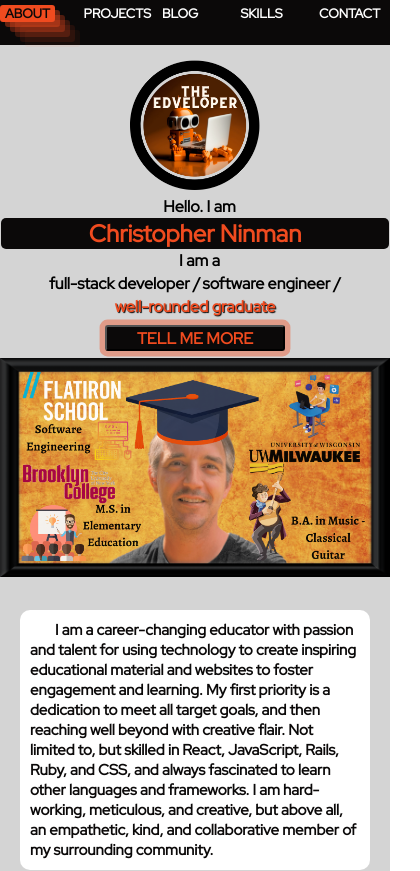
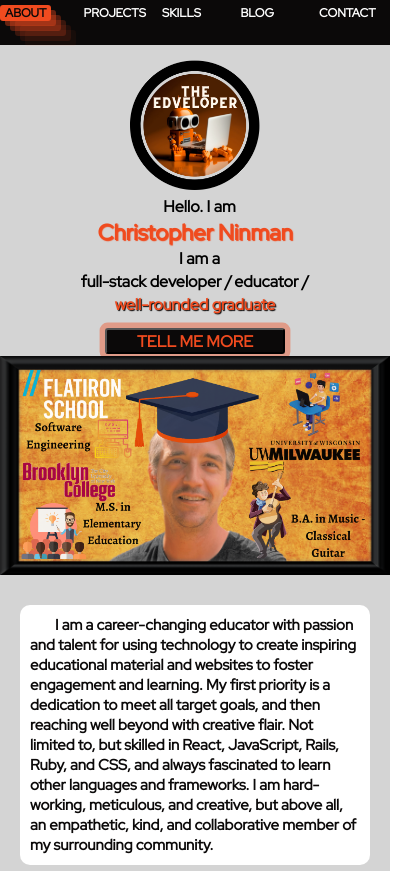
Before and after one commit to ctninman/me, a React (Create React App) app: page / in a window 390 px wide. Shown: the top 871 px of the page, 420 px wide, since content can reach past the window. Built offline with nearby package versions, Linux system fonts and the light colour scheme; the HTML template or start-up script is replaced by a standard one.

Commit message:
updated about section layout resizing

```diff
--- a/src/About.js
+++ b/src/About.js
@@ -163,7 +163,7 @@
 						<h3>I am a </h3>
 					<div className='job-descriptions'>
 						<h2 style={traitStyle}> full-stack developer /</h2>
-						<h2 style={traitStyle}> software engineer /</h2>
+						<h2 style={traitStyle}> educator /</h2>
 						<h2 style={changingTraitStyle}> {currentTrait.description}</h2>
 					</div>
 					<div className='slide-button'>
--- a/src/App.js
+++ b/src/App.js
@@ -82,8 +82,8 @@
       <div className='page-style'>
         <About aboutRef={aboutRef}/>
         <Projects projectRef={projectRef}/>
+        <Skills skillRef={skillRef}/>
         <Blog blogRef={blogRef}/>
-        <Skills skillRef={skillRef}/>
         <Contact contactRef={contactRef}/>
       </div>
     </main>
--- a/src/Blog.js
+++ b/src/Blog.js
@@ -5,7 +5,9 @@
 function Blog({blogRef}) {
 
 	const blogH1 = {
-		color: '#0B0909',
+		// color: '#0B0909',
+		backgroundColor: '#000000',
+		color: '#ffffff',
 		marginBottom: '0px',
 		marginTop: '0px',
 		paddingLeft: '20px',
--- a/src/Contact.js
+++ b/src/Contact.js
@@ -4,7 +4,9 @@
 function Contact({contactRef}) {
 
 	const contactH1 = {
-		color: '#0B0909',
+		// color: '#0B0909',
+		backgroundColor: '#000000',
+		color: '#ffffff',
 		marginBottom: '0px',
 		marginTop: '0px',
 		paddingLeft: '20px',
@@ -42,11 +44,11 @@
 				</a>
 				</div>
 			</div>
-			<div style={{width: '300px', margin: 'auto', paddingBottom: '50px'}}>
+			<div style={{width: '300px', margin: 'auto', paddingBottom: '30px', paddingTop: '20px'}}>
 				<img style={{width: '100%'}} alt='Edveloper logo' src={MyLogo}/>
 			</div>
-			<div className='bandcamp' style={{width: '400px',  margin: 'auto'}}>
-				<iframe title="My Music on Bandcamp" style={{ padding: '10px', border: '10px', width: '100%', height: '120px'}} src="https://bandcamp.com/EmbeddedPlayer/album=3270040406/size=large/bgcol=ffffff/linkcol=0687f5/tracklist=false/artwork=small/transparent=true/" seamless><a href="https://christopherninman.bandcamp.com/album/fragments">Fragments by Christopher Ninman</a></iframe>
+			<div className='bandcamp'>
+				<iframe title="My Music on Bandcamp" style={{ width: '100%', height: '120px'}} src="https://bandcamp.com/EmbeddedPlayer/album=3270040406/size=large/bgcol=ffffff/linkcol=0687f5/tracklist=false/artwork=small/transparent=true/" seamless><a href="https://christopherninman.bandcamp.com/album/fragments">Fragments by Christopher Ninman</a></iframe>
 			</div>
 		</div>
 	);
--- a/src/Projects.js
+++ b/src/Projects.js
@@ -10,11 +10,12 @@
 
 	const projectDiv = {
 		backgroundColor: '#ebebeb',
-		borderBottom: '3px solid black'
+		// borderBottom: '3px solid black'
 	}
 	const projecth1 ={
-		// backgroundColor: '#ebebeb',
-		color: '#0B0909',
+		backgroundColor: '#000000',
+		// color: '#0B0909',
+		color: '#ffffff',
 		marginBottom: '0px',
 		marginTop: '0px',
 		paddingLeft: '20px',
--- a/src/Sidebar.js
+++ b/src/Sidebar.js
@@ -16,11 +16,11 @@
 			<div onClick={() => handleSidebarClick(projectRef, 'project')}>
 				<h1 className={sidebarHighlight === 'project' ? 'sidebar-highlight' : 'sidebar-no-highlight'}>PROJECTS</h1>
 			</div>
+			<div onClick={() => handleSidebarClick(skillRef, 'skill')}>
+				<h1 className={sidebarHighlight === 'skill' ? 'sidebar-highlight' : 'sidebar-no-highlight'}>SKILLS</h1>
+			</div>
 			<div onClick={() => handleSidebarClick(blogRef, 'blog')}>
 				<h1 className={sidebarHighlight === 'blog' ? 'sidebar-highlight' : 'sidebar-no-highlight'}>BLOG</h1>
-			</div>
-			<div onClick={() => handleSidebarClick(skillRef, 'skill')}>
-				<h1 className={sidebarHighlight === 'skill' ? 'sidebar-highlight' : 'sidebar-no-highlight'}>SKILLS</h1>
 			</div>
 			<div onClick={() => handleSidebarClick(contactRef, 'contact')}>
 				<h1 className={sidebarHighlight === 'contact' ? 'sidebar-highlight' : 'sidebar-no-highlight'}>CONTACT</h1>
--- a/src/Skills.js
+++ b/src/Skills.js
@@ -5,8 +5,9 @@
 function Skills({skillRef}) {
 
 	const skillsH1 = {
-		backgroundColor: '#ebebeb',
-		color: '#0B0909',
+		// backgroundColor: '#ebebeb',
+		backgroundColor: '#000000',
+		color: '#ffffff',
 		marginBottom: '0px',
 		marginTop: '0px',
 		paddingLeft: '20px',
--- a/src/index.css
+++ b/src/index.css
@@ -35,10 +35,12 @@
 }
 
 .about-left h1 {
-	margin: 5px;
+	margin: 2px;
 	font-size: 28px;
-	color: #F04B1F;
-	background-color: #0B0909;
+	font-weight: bold;
+	color: #000000;
+	/* background-color: #0B0909; */
+	text-shadow: 1px 1px 1px #F04B1F;
 	border-radius: 5px;
 	/* text-shadow: rgba(11, 9, 9, 0.11) 3px 3px, rgba(11, 9, 9, 0.09) 6px 6px, rgba(11, 9, 9, 0.07) 9px 9px, rgba(11, 9, 9, 0.05) 12px 12px, rgba(11, 9, 9, 0.03) 15px 15px,
 	rgba(11, 9, 9, 0.11) -3px 3px, rgba(11, 9, 9, 0.09) -6px 6px, rgba(11, 9, 9, 0.07) -9px 9px, rgba(11, 9, 9, 0.05) -12px 12px, rgba(11, 9, 9, 0.03) -15px 15px,
@@ -47,14 +49,14 @@
 }
 
 .about-left h2 {
-	margin: 5px;
-	font-size: 24px;
+	margin: 2px;
+	font-size: 20px;
 	text-align: center;
 }
 
 .about-left h3 {
-	margin: 5px;
-	font-size: 24px;
+	margin: 2px;
+	font-size: 20px;
 	text-align: center;
 }
 
@@ -62,7 +64,10 @@
 	width: 60%;
 }
 
-
+.bandcamp {
+	width: 450px;
+	margin: auto;
+}
 
 .blog-flip {
 	height: 95px;
@@ -140,7 +145,7 @@
 	text-align:left;
 	display: flex;
 	flex-direction: row;
-	border-bottom: 3px solid black;
+	/* border-bottom: 3px solid black; */
 }
 
 .comp-about p {
@@ -156,8 +161,9 @@
 }
 
 .comp-blogs {
-	background-color: #d4d4d4;
-	border-bottom: 3px solid black;
+	/* background-color: #d4d4d4; */
+	background-color: #ebebeb;
+	/* border-bottom: 3px solid black; */
 }
 
 .comp-contact {
@@ -231,7 +237,7 @@
 	height: 17%;
 	width: 19.5%;
 	display: flex;
-	text-align: center;
+	text-align: left;
 	flex-direction: column;
 	justify-content: center;
 }
@@ -266,6 +272,7 @@
 	/* padding: 20%; */
 	/* justify-content: center; */
 	border-radius: 50%;
+	border: black 1px solid;
 	margin: 20px;
 	margin-bottom: 20px;
 
@@ -383,18 +390,19 @@
 }
 
 .comp-skills {
-	background-color: #ebebeb;
+	/* background-color: #ebebeb; */
+	background-color: #d4d4d4;
 	display: flex;
 	flex-direction: row;
 	flex-wrap: wrap;
 	align-items: center;
-	justify-content: space-between;
+	justify-content: space-around;
 	width: 100%;
 	/* padding-left: 10%; */
 	/* height: 85vh; */
 	padding-top: 10px;
 	padding-bottom: 40px;
-	border-bottom: 3px solid black;
+	/* border-bottom: 3px solid black; */
 	/* position: relative; */
 }
 
@@ -516,6 +524,7 @@
 	cursor: pointer;
 	height: 40px;
 	width: 180px;
+	margin-top: 5px;
 	/* margin-left: 10%; */
 	/* margin-right: 10%; */
 	/* margin-top: 20px; */
@@ -628,6 +637,7 @@
 	cursor: pointer;
 	height: 40px;
 	width: 180px;
+	margin-top: 5px;
 	/* margin-left: 10%;
 	margin-right: 10%;
 	margin-top: 20px;
@@ -787,6 +797,7 @@
 	object-fit: contain;
 	margin-left: 10px;
 	margin-right: 10px;
+	border-radius: 5px;
 }
 
 .single-project {
@@ -803,6 +814,7 @@
 .social-container {
 	display: flex;
 	flex-direction: row;
+	flex-wrap: wrap;
 	justify-content: center;
 }
 
@@ -834,21 +846,21 @@
 
 	.about-left h1 {
 		margin: 1px;
-		font-size: 24px;
+		font-size: 22px;
 		color: #F04B1F;
 		flex-direction: row;
 	}
 
 	.about-left h2 {
 		margin: 1px;
-		font-size: 20px;
+		font-size: 14px;
 		flex-direction: row;
 		text-align: center;
 	}
 
 	.about-left h3 {
 		margin: 1px;
-		font-size: 20px;
+		font-size: 14px;
 		flex-direction: row;
 		text-align: center;
 		word-wrap: normal;
@@ -974,6 +986,21 @@
 		font-size: 18px;
 	}
 
+	.single-contact {
+		width: 60px;
+		height: 60px;
+		margin: 8px;
+		padding: 8px;
+	}
+	.single-contact img {
+		width: 60px;
+		height: 60px;
+	}
+
+	.social-container {
+		padding-top: 30px;
+	}
+
 	.video-responsive {
 		height: 227px;
 		width:  364px;
@@ -984,7 +1011,7 @@
 
 	.about-left h1 {
 		margin: 1px;
-		font-size: 24px;
+		font-size: 22px;
 		color: #F04B1F;
 		flex-direction: row;
 
@@ -1064,10 +1091,29 @@
 		margin-bottom: 20px; */
 		font-size: 15px;
 	}
+
+	.single-contact {
+		width: 70px;
+		height: 70px;
+		margin: 10px;
+		padding: 10px;
+	}
+	.single-contact img {
+		width: 70px;
+		height: 70px;
+	}
+}
+
+.social-container {
+	padding-top: 30px;
 }
 
 
 @media only screen and (max-width: 500px) {
+
+	.bandcamp {
+		width: 350px;
+	}
 
 	.blog-post h1 {
 		font-size: 17px;
@@ -1083,6 +1129,10 @@
 
 	.comp-projects h1 {
 		height: 45px;
+	}
+
+	.comp-sidebar h1 {
+		font-size: 12px;
 	}
 
 	.deploy-link {
@@ -1130,10 +1180,15 @@
 	}
 
 	.single-contact {
-		width: 60px;
-		height: 60px;
+		width: 50px;
+		height: 50px;
 		margin: 5px;
 		padding: 5px;
+	}
+	.single-contact img {
+		width: 50px;
+		height: 50px;
+		border-radius: 5px;
 	}
 
 	.social-container {
```
